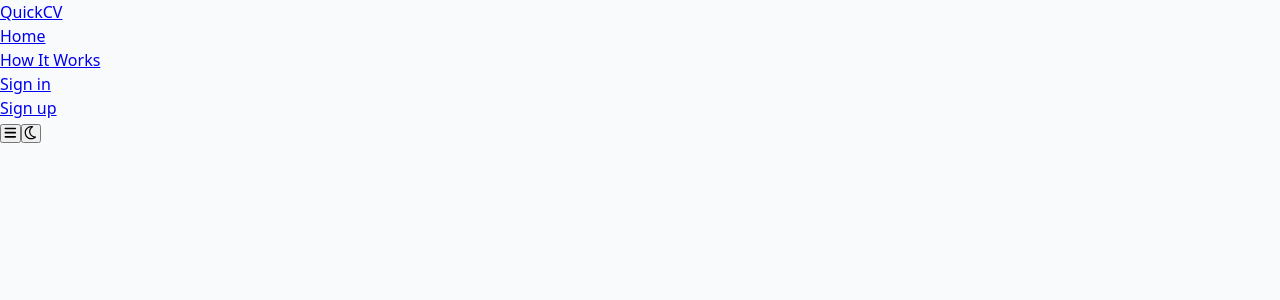
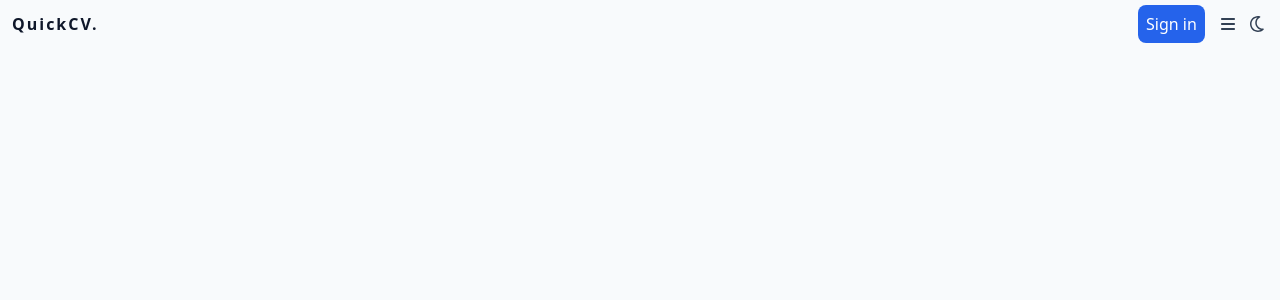
Before and after one commit to 4wiafe/cv-builder, a React (Vite) app in the folder cv-application/: page / in a window 1280 px wide. Shown: the top 300 px of the page. Built offline with nearby package versions, Linux system fonts and the light colour scheme.

Commit message:
Style nav section

```diff
--- a/cv-application/src/pages/LandingPage/LandingPage.jsx
+++ b/cv-application/src/pages/LandingPage/LandingPage.jsx
@@ -2,7 +2,7 @@ import { useState } from "react";
 import Navigation from "./Navigation";
 import ToggleButton from "../../components/ToggleButton";
 import { FontAwesomeIcon } from "@fortawesome/react-fontawesome";
-import { faBars, faXmark } from "@fortawesome/free-solid-svg-icons";
+import { faXmark, faBars,  } from "@fortawesome/free-solid-svg-icons";
 import { faSun, faMoon } from "@fortawesome/free-regular-svg-icons";
 
 export default function LandingPage({themeMode, handleThemeToggle}) {
@@ -30,8 +30,8 @@ export default function LandingPage({themeMode, handleThemeToggle}) {
         <ToggleButton
           isOn={themeMode === "light"}
           onToggle={handleThemeToggle}
-          onIcon={<FontAwesomeIcon icon={faMoon} className="menu-icon" />}
-          offIcon={<FontAwesomeIcon icon={faSun} className="menu-icon" />}
+          onIcon={<FontAwesomeIcon icon={faMoon} className="theme-icon" />}
+          offIcon={<FontAwesomeIcon icon={faSun} className="theme-icon" />}
           buttonClass="theme-btn"
           ariaLabel="Theme button"
         />
--- a/cv-application/src/pages/LandingPage/Navigation.jsx
+++ b/cv-application/src/pages/LandingPage/Navigation.jsx
@@ -1,28 +1,29 @@
+import "../../styles/Nav.css";
+
 export default function Navigation({ menuButton, themeButton }) {
   return (
     <nav>
       <div className="logo">
-        <a href="/">QuickCV</a>
+        <a href="/">QuickCV.</a>
       </div>
 
       <ul className="nav-links">
         <li className="link-list">
-          <a href="/" className="link">Home</a>
-        </li>
-        <li className="link-list">
           <a href="#how-it-works" className="link">How It Works</a>
         </li>
         <li className="link-list">
-          <a href="#signin" className="link">Sign in</a>
-        </li>
-        <li className="link-list">
-          <a href="#signup" className="link">Sign up</a>
+          <a href="#faq" className="link">FAQ</a>
         </li>
       </ul>
 
-      <div className="nav-btn-container">
-        {menuButton}
-        {themeButton}
+      <div className="nav-btns">
+        <div className="signin-container">
+          <a href="#signin" className="signin">Sign in</a>
+        </div>
+        <div className="menu-theme">
+          {menuButton}
+          {themeButton}
+        </div>
       </div>
     </nav>
   );
--- /dev/null
+++ b/cv-application/src/styles/Nav.css
@@ -0,0 +1,81 @@
+nav {
+  width: 100%;
+  padding: 12px;
+  display: flex;
+  justify-content: space-between;
+  align-items: center;
+  background: var(--bg);
+  position: sticky;
+  top: 0;
+  left: 0;
+  z-index: 10;
+}
+
+a {
+  text-decoration: none;
+  color: var(--text-primary);
+  cursor: pointer;
+}
+
+.nav-links {
+  display: none;
+  list-style: none;
+  background: var(--border);
+  position: absolute;
+  top: 45px;
+  left: 0;
+  width: 100%;
+  border-top-left-radius: 20px;
+  border-top-right-radius: 20px;
+  height: 100vh;
+  padding: 20px;
+}
+
+.nav-btns {
+  width: 130px;
+  display: flex;
+  justify-content: space-between;
+  align-items: center;
+}
+
+.menu-theme {
+  width: 50px;
+  display: flex;
+  justify-content: space-between;
+  align-items: center;
+}
+
+.logo a {
+  font-weight: 700;
+  letter-spacing: 2px;
+}
+
+.link-list {
+  margin: 20px;
+}
+
+.link {
+  font-size: 1.2rem;
+  margin: 20px;
+}
+
+.signin {
+  background: var(--accent);
+  color: #fff;
+  padding: 8px;
+  border-radius: 8px;
+  font-weight: 500;
+}
+
+.signin:hover {
+  background: var(--accent-hover);
+}
+
+.menu-theme button {
+  font-family: inherit;
+  font-size: 1rem;
+  cursor: pointer;
+  border: none;
+  background: transparent;
+  color: var(--icon);
+}
```
